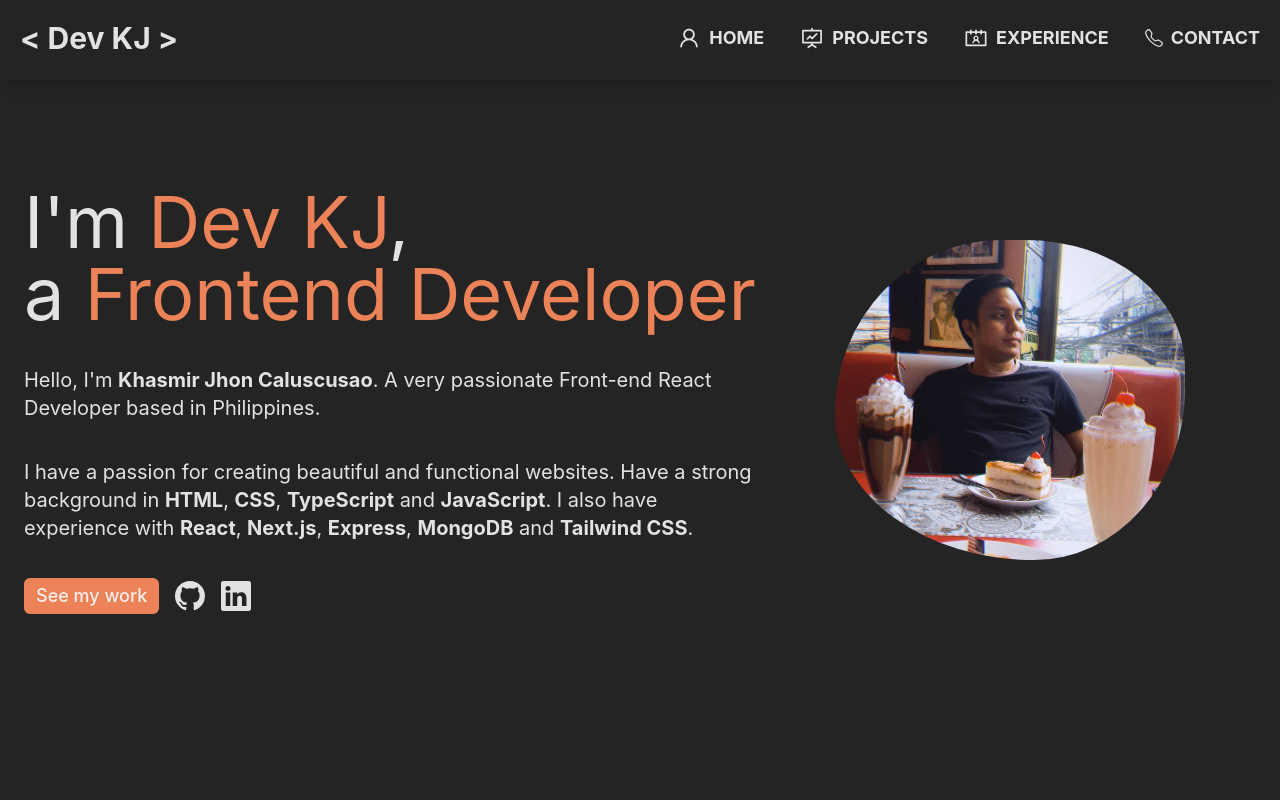
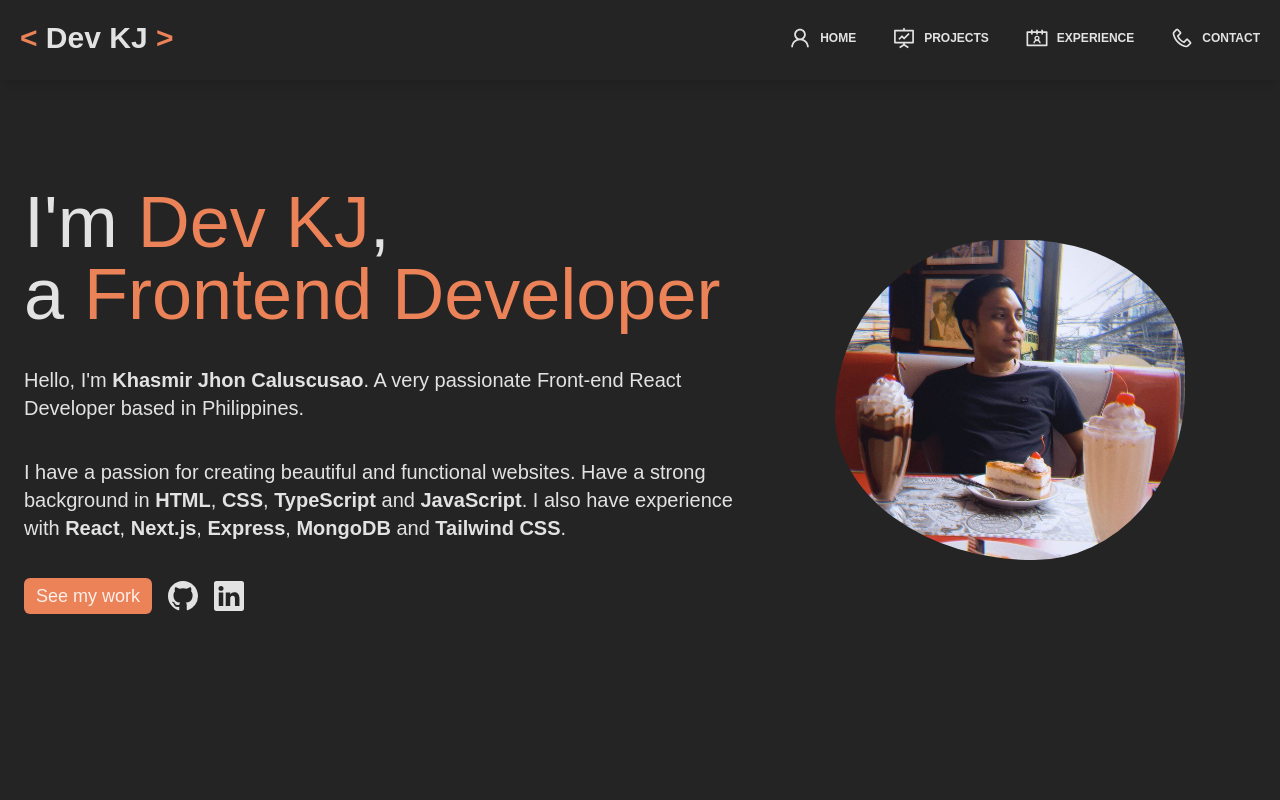
Before and after one commit to khasmir04/react-vite-portfolio, a React (Vite) app: page / in a window 1280 px wide. Shown: the top 800 px of the page. Built offline with nearby package versions, Linux system fonts and the light colour scheme.

Commit message:
Fix tailwind colors
* Changed font

* Revised README

```diff
--- a/src/App.tsx
+++ b/src/App.tsx
@@ -8,7 +8,7 @@ import Experience from './components/sections/Experience'
 import Projects from './components/sections/Projects'
 function App() {
   return (
-    <div className='App'>
+    <div className='App font-league'>
       {/* <ParticleBackground /> */}
       <MainLayout>
         <About />
--- a/src/components/common/NavButton.tsx
+++ b/src/components/common/NavButton.tsx
@@ -10,7 +10,7 @@ const NavButton = (props: NavButtonProps) => {
   return (
     <a
       {...rest}
-      className='text-lg hover:text-[#EB8258]'
+      className='text-lg hover:text-burnt-sienna'
     >
       {children}
     </a>
--- a/src/components/forms/ContactForm.tsx
+++ b/src/components/forms/ContactForm.tsx
@@ -1,9 +1,5 @@
 import { useForm, ValidationError } from '@formspree/react'
 import styled from 'styled-components'
-
-const StyledDiv = styled.div`
-  padding: 4px;
-`
 
 const StyledButton = styled.button`
   padding: 4px 8px;
@@ -16,7 +12,7 @@ const ContactForm = () => {
   const [state, handleSubmit] = useForm('xlekwdqj')
   if (state.succeeded) {
     return (
-      <p className='text-white rounded-xl border border-[#EB8258] border-opacity-50 bg-custom-100 p-9 text-2xl shadow-lg'>
+      <p className='text-white rounded-xl border border-burnt-sienna border-opacity-50 bg-cod-gray p-9 text-2xl shadow-lg'>
         Thanks, I'll be getting in touch soon.
       </p>
     )
@@ -24,7 +20,7 @@ const ContactForm = () => {
   return (
     <form
       onSubmit={handleSubmit}
-      className='text-white flex flex-col space-y-8 rounded-xl border border-[#EB8258] border-opacity-50 bg-custom-100 p-9 shadow-lg'
+      className='text-white flex flex-col space-y-8 rounded-xl border border-burnt-sienna border-opacity-50 bg-cod-gray p-9 shadow-lg'
     >
       <h2 className='text-3xl'>Let's get connected</h2>
       <div>
--- a/src/components/layout/Footer.tsx
+++ b/src/components/layout/Footer.tsx
@@ -1,13 +1,21 @@
+import styled from 'styled-components'
+
+const StyledSpan = styled.span`
+  color: #eb8258;
+`
+
 const Footer = () => {
   const currentYear = new Date().getFullYear()
   return (
-    <div className='w-100 bg-[#1b1919] p-5'>
+    <div className='w-100 bg-cod-gray p-5'>
       <div className='container m-auto flex flex-col items-center justify-between'>
-        <p className='ml-auto text-3xl font-bold'>{`</ Dev KJ >`}</p>
-        <p className='text-gray-500 text-center'>
+        <p className='ml-auto text-3xl font-bold'>
+          <StyledSpan>{`</`}</StyledSpan> Dev KJ<StyledSpan> {`>`}</StyledSpan>
+        </p>
+        <p className='text-center text-gray-500'>
           Copyright &copy; {currentYear}
         </p>
-        <p className='text-gray-500 text-center'>Khasmir Jhon Caluscusao</p>
+        <p className='text-center text-gray-500'>Khasmir Jhon Caluscusao</p>
       </div>
     </div>
   )
--- a/src/components/layout/Header.tsx
+++ b/src/components/layout/Header.tsx
@@ -2,10 +2,9 @@ import { useState } from 'react'
 import {
   AiOutlineUser,
   AiOutlineFundProjectionScreen,
-  AiOutlineHome,
+  AiOutlinePhone,
   AiOutlineContacts,
 } from 'react-icons/ai'
-import { BsGithub, BsBriefcase, BsTelephone } from 'react-icons/bs'
 import styled from 'styled-components'
 import NavButton from '../common/NavButton'
 
@@ -20,13 +19,20 @@ const StyledDiv = styled.div<{ $toggled: boolean }>`
   }
 `
 
+const StyledSpan = styled.span`
+  color: #eb8258;
+`
+
 const Header = () => {
   const [toggle, setToggle] = useState<boolean>(false)
   return (
     <>
-      <nav className='fixed z-10 hidden h-[80px] w-full bg-custom-100 p-5 shadow-lg md:block'>
+      {/* DESKTOP */}
+      <nav className='fixed z-10 hidden h-[80px] w-full bg-mine-shaft p-5 shadow-lg md:block'>
         <div className='container m-auto flex items-center justify-between'>
-          <p className='text-3xl font-bold'>{`< Dev KJ >`}</p>
+          <p className='text-3xl font-bold'>
+            <StyledSpan>{`<`}</StyledSpan> Dev KJ<StyledSpan> {`>`}</StyledSpan>
+          </p>
           <ul className='flex justify-end gap-9 font-bold uppercase'>
             {/* <li>
               <NavButton href='#'>
@@ -38,7 +44,7 @@ const Header = () => {
             </li> */}
             <li>
               <NavButton href='#'>
-                <div className='flex items-center gap-2'>
+                <div className='flex items-center gap-2 text-xs'>
                   <AiOutlineUser size={24} />
                   Home
                 </div>
@@ -46,7 +52,7 @@ const Header = () => {
             </li>
             <li>
               <NavButton href='#projects'>
-                <div className='flex items-center gap-2'>
+                <div className='flex items-center gap-2 text-xs'>
                   <AiOutlineFundProjectionScreen size={24} />
                   Projects
                 </div>
@@ -54,7 +60,7 @@ const Header = () => {
             </li>
             <li>
               <NavButton href='#experience'>
-                <div className='flex items-center gap-2'>
+                <div className='flex items-center gap-2 text-xs'>
                   <AiOutlineContacts size={24} />
                   Experience
                 </div>
@@ -62,8 +68,11 @@ const Header = () => {
             </li>
             <li>
               <NavButton href='#contact'>
-                <div className='flex items-center gap-2'>
-                  <BsTelephone size={18} />
+                <div className='flex items-center gap-2 text-xs'>
+                  <AiOutlinePhone
+                    size={24}
+                    style={{ rotate: '90deg' }}
+                  />
                   Contact
                 </div>
               </NavButton>
@@ -71,18 +80,15 @@ const Header = () => {
           </ul>
         </div>
       </nav>
-      <nav className='z-10 rounded bg-custom-100 px-2 py-2.5 shadow-lg sm:px-4 md:hidden'>
+      {/* MOBILE */}
+      <nav className='z-10 rounded bg-mine-shaft px-2 py-2.5 shadow-lg sm:px-4 md:hidden'>
         <div className='container mx-auto flex flex-wrap items-center justify-between'>
-          {/* <a href="https://flowbite.com/" className="flex items-center">
-            <img src="https://flowbite.com/docs/images/logo.svg" className="h-6 mr-3 sm:h-9" alt="Flowbite Logo" />
-            <span className="self-center text-xl font-semibold whitespace-nowrap text-white">Flowbite</span>
-          </a> */}
           <p className='text-3xl'>{`< Dev KJ >`}</p>
           <button
             data-collapse-toggle='navbar-default'
             type='button'
             onClick={() => setToggle((prev) => !prev)}
-            className='text-gray-500 hover:bg-gray-100 focus:ring-gray-200 text-gray-400 hover:bg-gray-700 focus:ring-gray-600 ml-3 inline-flex items-center rounded-lg p-2 text-sm focus:outline-none focus:ring-2 md:hidden'
+            className='ml-3 inline-flex items-center rounded-lg p-2 text-sm text-gray-500 text-gray-400 hover:bg-gray-100 hover:bg-gray-700 focus:outline-none focus:ring-2 focus:ring-gray-200 focus:ring-gray-600 md:hidden'
             aria-controls='navbar-default'
             aria-expanded='false'
           >
@@ -106,11 +112,11 @@ const Header = () => {
             className='w-full md:block md:w-auto'
             id='navbar-default'
           >
-            <ul className='md:bg-white md:bg-gray-900 left-1/2 z-10 mt-4 flex -translate-x-2/4 transform flex-col rounded-lg border border-secondary border-opacity-50 bg-custom-100 bg-custom-100 p-4 md:mt-0 md:flex-row md:space-x-8 md:border-0 md:text-sm md:font-medium'>
+            <ul className='left-1/2 z-10 mt-4 flex -translate-x-2/4 transform flex-col rounded-lg border border-secondary border-opacity-50 bg-mine-shaft bg-mine-shaft p-4 md:mt-0 md:flex-row md:space-x-8 md:border-0 md:bg-white md:bg-gray-900 md:text-sm md:font-medium'>
               <li onClick={() => setToggle(false)}>
                 <a
                   href='#'
-                  className='text-white hover:bg-gray-100 md:hover:bg-transparent md:hover:text-blue-700 text-gray-400 md:hover:text-white hover:bg-gray-700 hover:text-white md:hover:bg-transparent block rounded py-2 pl-3 pr-4 uppercase md:border-0 md:p-0'
+                  className='block rounded py-2 pl-3 pr-4 uppercase text-white text-gray-400 hover:bg-gray-100 hover:bg-gray-700 hover:text-white md:border-0 md:p-0 md:hover:bg-transparent md:hover:bg-transparent md:hover:text-blue-700 md:hover:text-white'
                 >
                   Home
                 </a>
@@ -118,7 +124,7 @@ const Header = () => {
               <li onClick={() => setToggle(false)}>
                 <a
                   href='#projects'
-                  className='text-white hover:bg-gray-100 md:hover:bg-transparent md:hover:text-blue-700 text-gray-400 md:hover:text-white hover:bg-gray-700 hover:text-white md:hover:bg-transparent block rounded py-2 pl-3 pr-4 uppercase md:border-0 md:p-0'
+                  className='block rounded py-2 pl-3 pr-4 uppercase text-white text-gray-400 hover:bg-gray-100 hover:bg-gray-700 hover:text-white md:border-0 md:p-0 md:hover:bg-transparent md:hover:bg-transparent md:hover:text-blue-700 md:hover:text-white'
                 >
                   Projects
                 </a>
@@ -126,7 +132,7 @@ const Header = () => {
               <li onClick={() => setToggle(false)}>
                 <a
                   href='#experience'
-                  className='text-white hover:bg-gray-100 md:hover:bg-transparent md:hover:text-blue-700 text-gray-400 md:hover:text-white hover:bg-gray-700 hover:text-white md:hover:bg-transparent block rounded py-2 pl-3 pr-4 uppercase md:border-0 md:p-0'
+                  className='block rounded py-2 pl-3 pr-4 uppercase text-white text-gray-400 hover:bg-gray-100 hover:bg-gray-700 hover:text-white md:border-0 md:p-0 md:hover:bg-transparent md:hover:bg-transparent md:hover:text-blue-700 md:hover:text-white'
                 >
                   Experience
                 </a>
@@ -134,7 +140,7 @@ const Header = () => {
               <li onClick={() => setToggle(false)}>
                 <a
                   href='#contact'
-                  className='text-white hover:bg-gray-100 md:hover:bg-transparent md:hover:text-blue-700 text-gray-400 md:hover:text-white hover:bg-gray-700 hover:text-white md:hover:bg-transparent block rounded py-2 pl-3 pr-4 uppercase md:border-0 md:p-0'
+                  className='block rounded py-2 pl-3 pr-4 uppercase text-white text-gray-400 hover:bg-gray-100 hover:bg-gray-700 hover:text-white md:border-0 md:p-0 md:hover:bg-transparent md:hover:bg-transparent md:hover:text-blue-700 md:hover:text-white'
                 >
                   Contact
                 </a>
--- a/tailwind.config.cjs
+++ b/tailwind.config.cjs
@@ -1,4 +1,6 @@
 /** @type {import('tailwindcss').Config} */
+const colors = require('tailwindcss/colors')
+
 module.exports = {
   mode: 'jit',
   content: [
@@ -23,17 +25,63 @@ module.exports = {
       },
     },
     colors: {
+      ...colors,
       secondary: '#EB8258',
-      custom: {
-        100: "#242424",
-        300: "#242424",
-        400: "#242424",
-        200: "#242424",
-        500: "#242424",
-        600: "#242424",
-        700: "#242424",
-        800: "#242424",
-        900: "#242424",
+      'mine-shaft': {
+        DEFAULT: '#242424',
+        50: '#808080',
+        100: '#767676',
+        200: '#616161',
+        300: '#4D4D4D',
+        400: '#383838',
+        500: '#242424',
+        600: '#080808',
+        700: '#000000',
+        800: '#000000',
+        900: '#000000',
+        950: '#000000'
+      },
+      'cod-gray': {
+        DEFAULT: '#1B1919',
+        50: '#7A7171',
+        100: '#706767',
+        200: '#5B5454',
+        300: '#454040',
+        400: '#302D2D',
+        500: '#1B1919',
+        600: '#000000',
+        700: '#000000',
+        800: '#000000',
+        900: '#000000',
+        950: '#000000'
+      },
+      'burnt-sienna': {
+        DEFAULT: '#EB8258',
+        50: '#FFFDFC',
+        100: '#FCEFEA',
+        200: '#F8D4C5',
+        300: '#F4B9A1',
+        400: '#EF9D7C',
+        500: '#EB8258',
+        600: '#E55D26',
+        700: '#BC4617',
+        800: '#8A3311',
+        900: '#58210B',
+        950: '#3F1708'
+      },
+      'athens-gray': {
+        DEFAULT: '#E5E7EB',
+        50: '#FFFFFF',
+        100: '#FFFFFF',
+        200: '#FFFFFF',
+        300: '#FFFFFF',
+        400: '#FCFCFD',
+        500: '#E5E7EB',
+        600: '#C5CAD3',
+        700: '#A6ACBA',
+        800: '#868FA2',
+        900: '#687387',
+        950: '#5C6578'
       },
     }
   },
```
Also changed, not shown: src/components/common/Card.tsx (+5 -8 lines), 1 other file (tests, documents, lock files or other folders).
